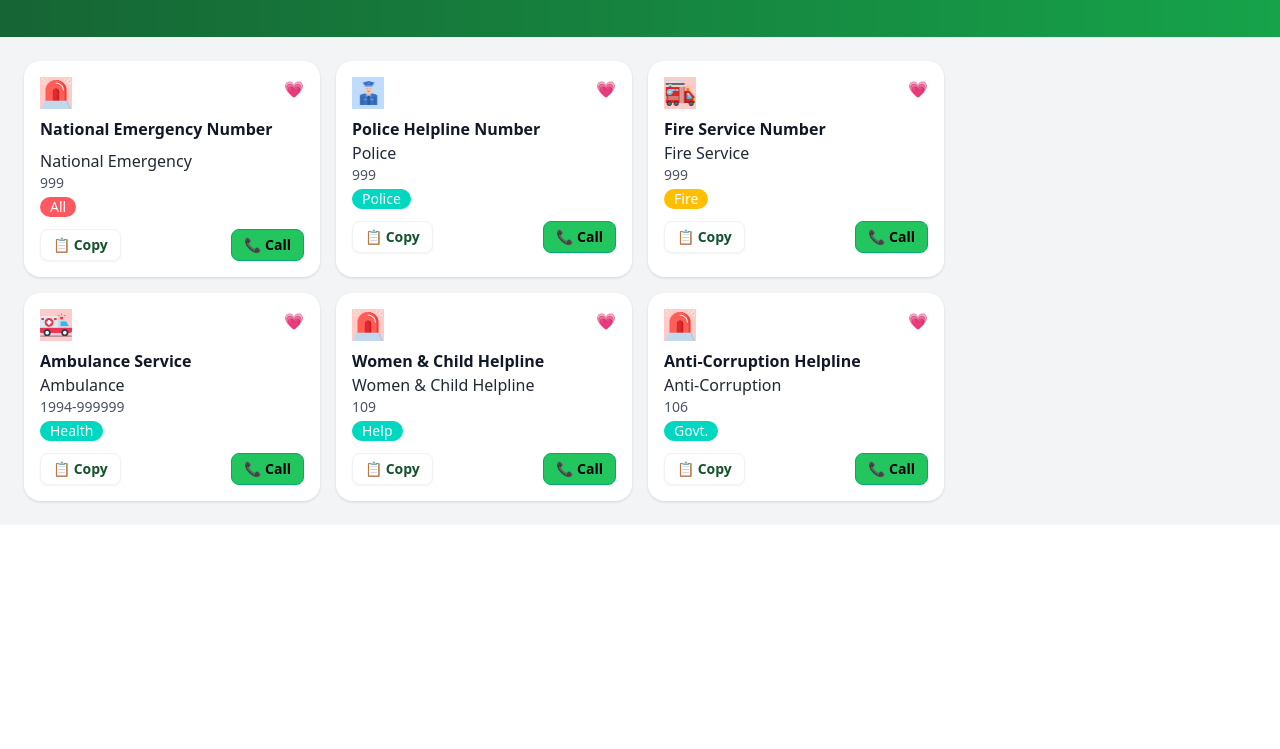
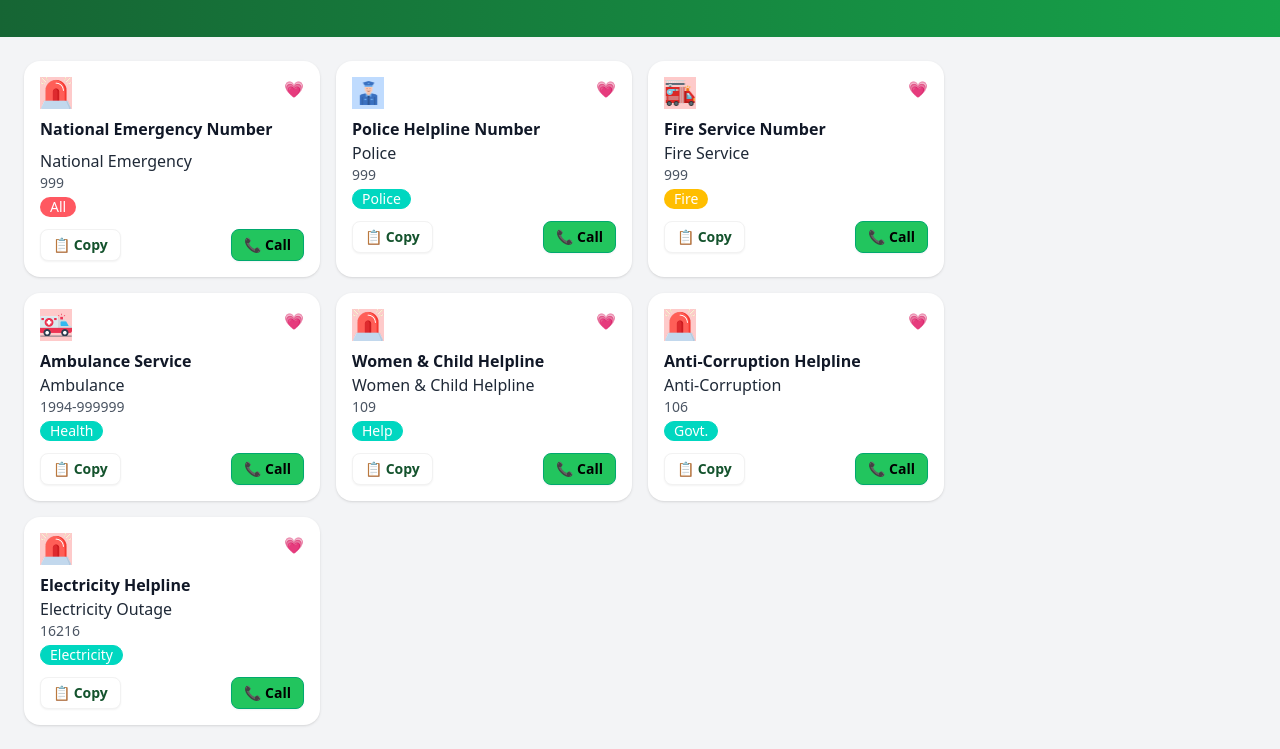
Before and after one commit to jonaidjp/my-assignment5, a plain HTML site: page index.html in a window 1280 px wide. Shown: the part 283-1032 px from the top of the page. Before the commit the page ends 808 px from the top, so only its background shows below. Drawn offline with nearby package versions, Linux system fonts and the light colour scheme.

Commit message:
messages

```diff
--- a/index.html
+++ b/index.html
@@ -138,7 +138,21 @@
           <button onclick="callService('Ambulance','1994-999999')" class="bg-green-500 btn btn-sm btn-success">📞 Call</button>
         </div>
       </div>
-
+      <!-- Card6 -->
+      <div class="card bg-white shadow p-4">
+        <div class="flex justify-between">
+          <img src="assets/emergency.png" class="bg-red-200 w-8 h-8" alt="icon"/>
+          <span class="cursor-pointer" onclick="increaseHeart()">💗</span>
+        </div>
+        <h2 class="text-gray-900 font-bold mt-2">Electricity Helpline</h2>
+        <P>Electricity Outage</P>
+        <p class="text-sm text-gray-600">16216</p>
+        <span class="badge badge-accent text-white mt-1">Electricity</span>
+        <div class="flex justify-between mt-3">
+          <button onclick="copyNumber('1994-999999','Ambulance')" class="bg-white text-green-900 btn btn-sm">📋 Copy</button>
+          <button onclick="callService('Ambulance','1994-999999')" class="bg-green-500 btn btn-sm btn-success">📞 Call</button>
+        </div>
+      </div>
   </section>
 
   <script src="script.js"></script>
```
